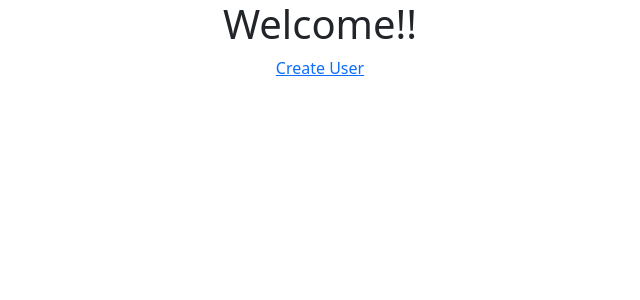
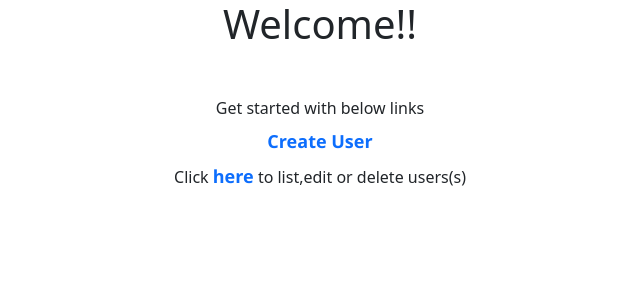
Before and after one commit to Deepika2308/Day24-React-Day-4-react-router-implement-CRUD, a React (Create React App) app: page / in a window 1280 px wide. Shown: the top 300 px of the page, without its empty margins (320-960 px from the left). Built offline with nearby package versions, Linux system fonts and the light colour scheme.

Commit message:
added links to create and list users

```diff
--- a/src/WelcomePage.js
+++ b/src/WelcomePage.js
@@ -1,11 +1,14 @@
 import {Link} from "react-router-dom";
+import "./styles.css";
 
 export function WelcomePage(){
     return(
         <div>
             <h1>Welcome!!</h1>
-            <div>
-                <Link to="/create-user">Create User</Link>
+            <div className="d-flex flex-column gap-2 my-5">
+                <div>Get started with below links</div>
+                <Link to="/create-user" className="start-link fw-bold">Create User</Link>
+                <div>Click <Link to="/users" className="start-link fw-bold">here</Link> to list,edit or delete users(s)</div>
             </div>
         </div>
     )
--- /dev/null
+++ b/src/styles.css
@@ -0,0 +1,5 @@
+.start-link{
+    text-decoration:none;
+    font-family: 'Segoe UI', Tahoma, Geneva, Verdana, sans-serif;
+    font-size: 18px;
+}
```
